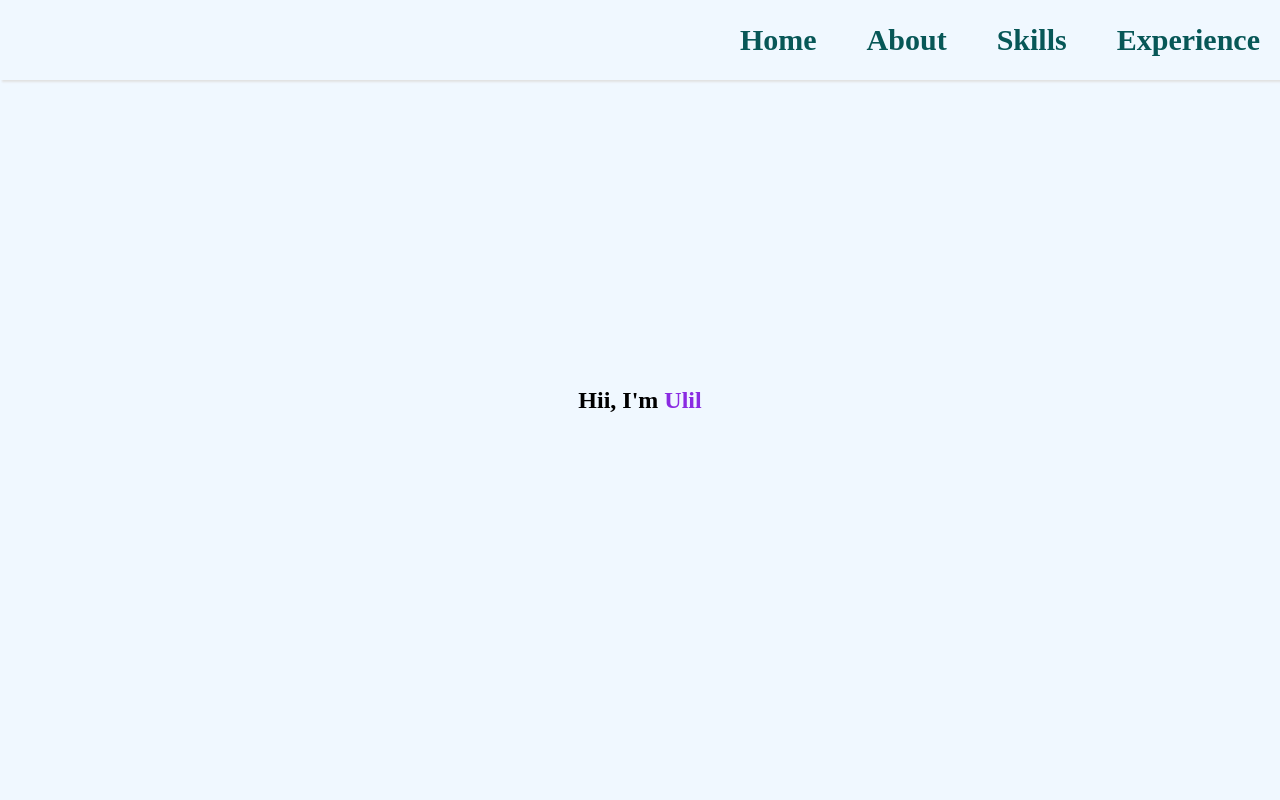
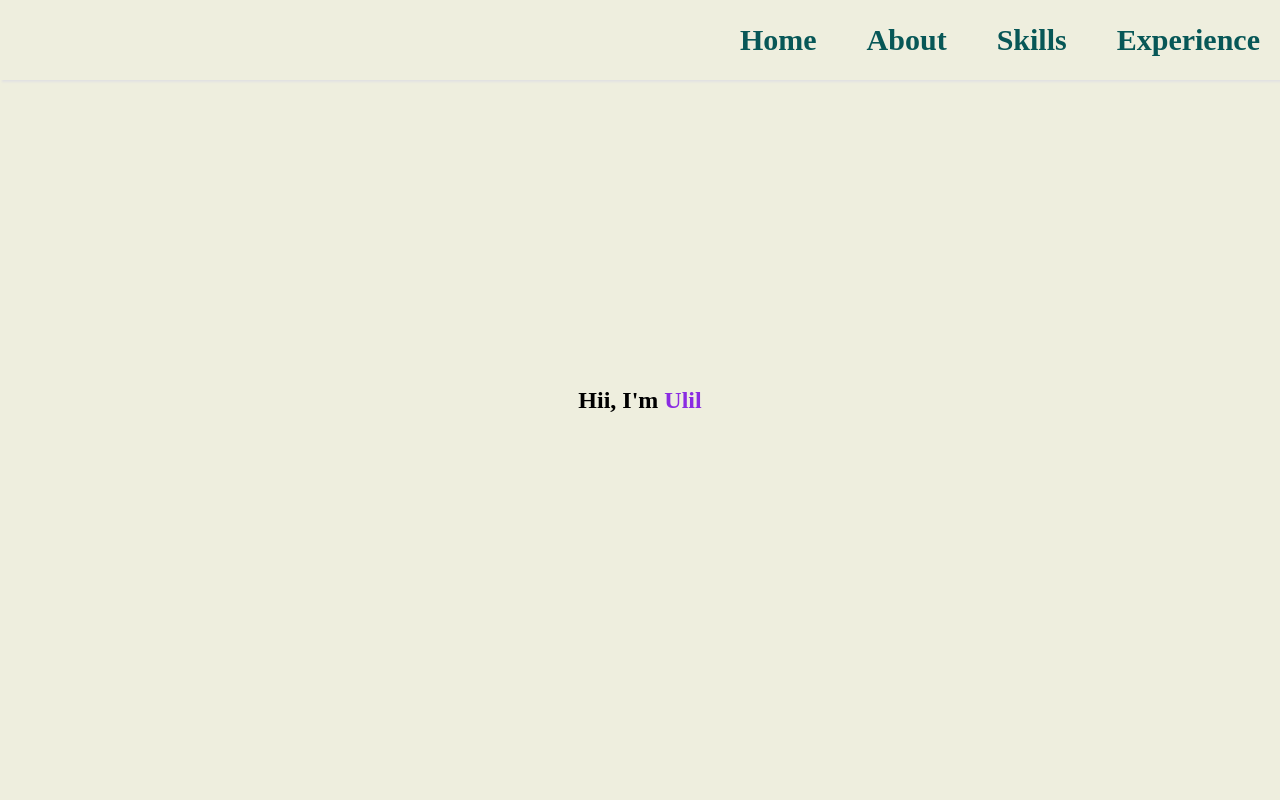
Before and after one commit to UlilAmri1/Web_Button, a plain HTML site: page main.html in a window 1280 px wide. Shown: the top 800 px of the page. Drawn offline with Linux system fonts and the light colour scheme.

Commit message:
Update main-style.css

```diff
--- a/main-style.css
+++ b/main-style.css
@@ -5,7 +5,7 @@
 }
 body {
   width: 100vw;
-  background-color: aliceblue;
+  background-color: #eeeede;
 }
 
 .navbar-container {
@@ -18,7 +18,7 @@ body {
   padding: 20px;
   box-shadow: 2px 2px 2px rgb(226, 226, 226);
   /* border-bottom: 1px solid #ededed; */
-  background-color: aliceblue;
+  background-color: #eeeede;
 }
 
 .navbar-items {
@@ -38,22 +38,17 @@ body {
   color: rgb(7, 87, 87);
 }
 
-
-
-
-
 .home-container {
   height: 100vh;
   display: flex;
   justify-content: center;
   align-items: center;
-  background-color: aliceblue;
+  background-color: #eeeede;
 }
 
-.home-content{
+.home-content {
   padding: 20px;
 }
-
 
 .home-content > h1 {
   font-size: 70px;
@@ -61,12 +56,9 @@ body {
   color: rgb(0, 85, 142);
 }
 
-.ulil{
+.ulil {
   color: blueviolet;
 }
-
-
-
 
 .about-container {
   height: 90vh;
@@ -84,7 +76,7 @@ body {
   width: 75%;
   border-radius: 25px;
   box-shadow: 2px 2px 20px rgb(231, 235, 240);
-  background-color: aliceblue;
+  background-color: #eeeede;
 }
 
 .about-content {
@@ -101,5 +93,5 @@ body {
   display: flex;
   justify-content: center;
   align-items: center;
-  background-color: aliceblue;
+  background-color: #eeeede;
 }
```
